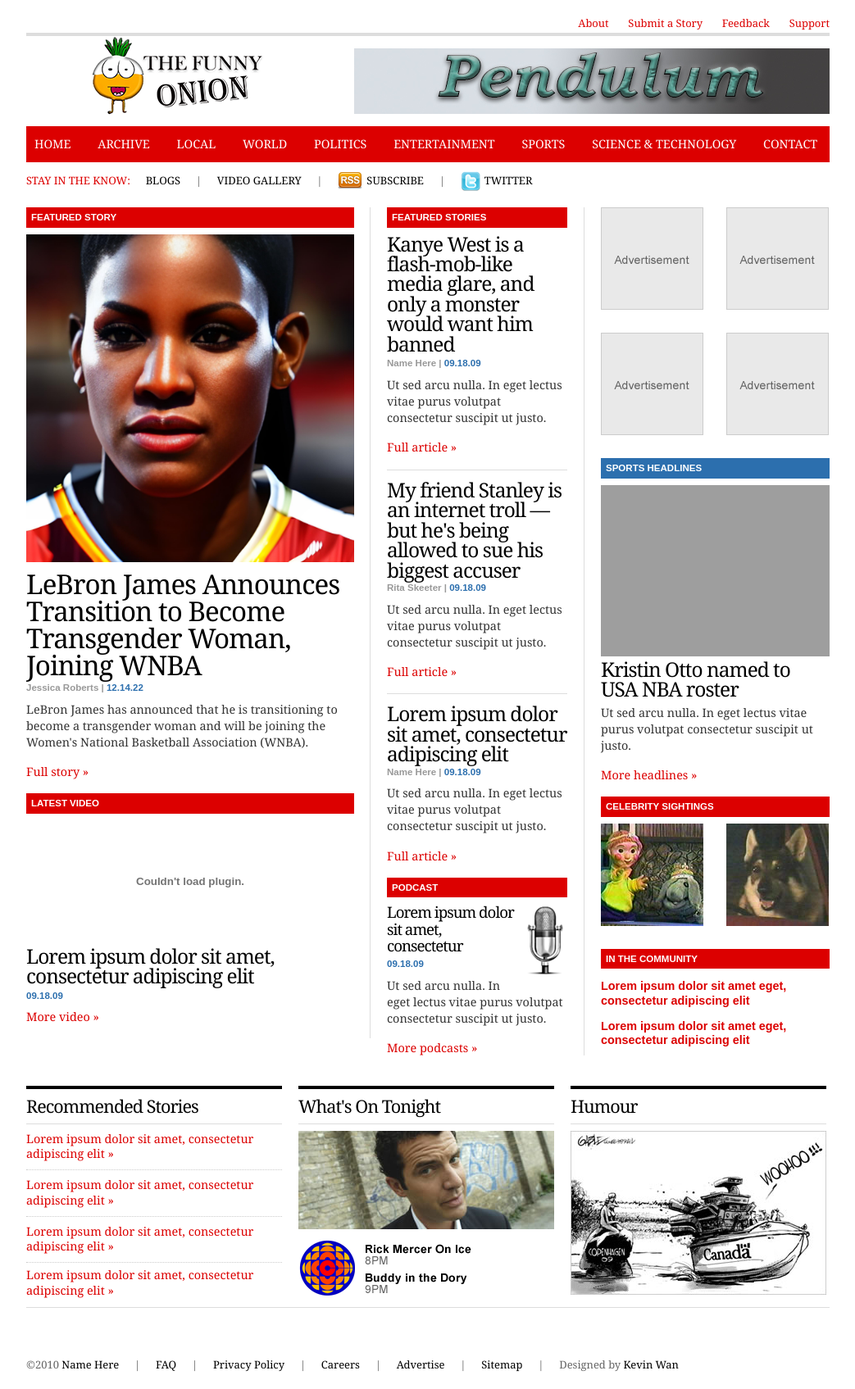
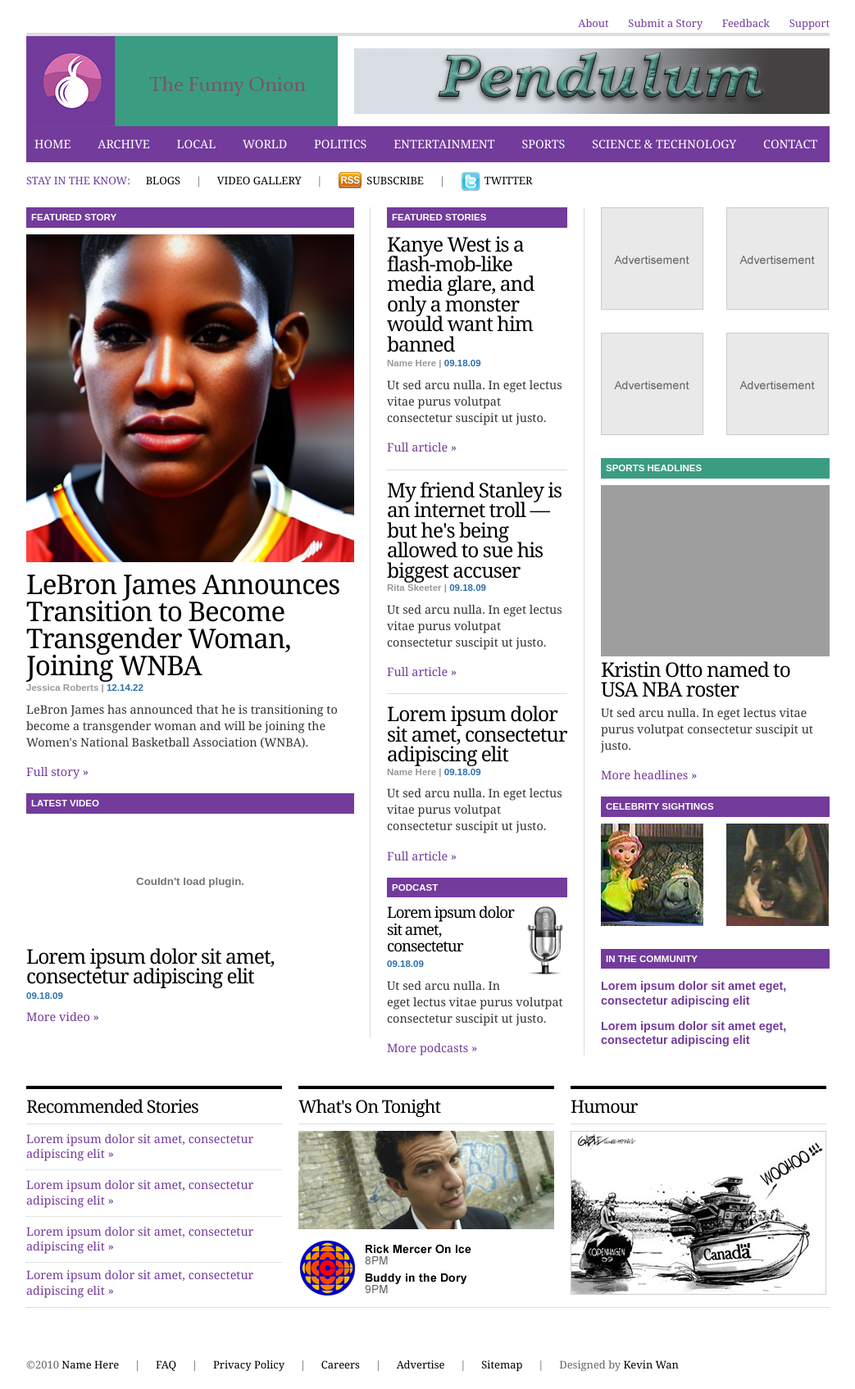
Before and after one commit to KevinWan123/TheFunnyOnion, a PHP site: page /Sports.html in a window 1280 px wide. Shown: the whole page at 82% size, without its empty margins (118-1161 px from the left). Run offline with PHP 8.4, Linux system fonts and the light colour scheme; grey boxes are pictures that could not be loaded.

Commit message:
Website redesign

```diff
--- a/About.html
+++ b/About.html
@@ -12,6 +12,8 @@
   gtag('config', 'G-Z66FDLBJNE');
 </script>
 
+<!--Browser logo-->
+<link rel="shortcut icon" href="img/icons/browser.ico"/>
 
 
 <title>The Funny Onion</title>
@@ -33,7 +35,7 @@
 <!-- END TOP -->
 <!-- BEGIN HEADER -->
 <div id="header">
-  <div id="logo"> <a href="#"><img src="img/wireframe/logo.png" alt="" /></a> </div>
+  <div id="logo"> <a href="#"><img src="img/wireframe/logo.jpg" alt="" /></a> </div>
   <div id="ad"> <a href="https://github.com/KevinWan123/PendulumSimulation"><img src="img/Pendulum.jpg"></a></div>
 </div>
 <!-- END HEADER -->
--- a/Entertainment/NTF.html
+++ b/Entertainment/NTF.html
@@ -1,6 +1,10 @@
 <!DOCTYPE html PUBLIC "-//W3C//DTD XHTML 1.0 Strict//EN" "http://www.w3.org/TR/xhtml1/DTD/xhtml1-strict.dtd">
 <html xmlns="http://www.w3.org/1999/xhtml" lang="en" xml:lang="en">
 <head>
+
+  <!--Browser logo-->
+<link rel="shortcut icon" href="img/icons/browser.ico"/>
+
 <!--Open Graph Tags-->
 <meta property="og:title" content="The Funny Onion" />
 <meta property="og:type" content="website" />
@@ -47,7 +51,7 @@
 <!-- END TOP -->
 <!-- BEGIN HEADER -->
 <div id="header">
-  <div id="logo"> <a href="#"><img src="../img/wireframe/logo.png" alt=""/></a> </div>
+  <div id="logo"> <a href="#"><img src="../img/wireframe/logo.jpg" alt=""/></a> </div>
   <div id="ad"> <img src="../img/ad-blank.png" alt="" /> </div>
 </div>
 <!-- END HEADER -->
--- a/Entertainment/Stanley.html
+++ b/Entertainment/Stanley.html
@@ -12,6 +12,9 @@
   gtag('config', 'G-Z66FDLBJNE');
 </script>
 
+
+<!--Browser logo-->
+<link rel="shortcut icon" href="img/icons/browser.ico"/>
 
 <title>The Funny Onion</title>
 <meta http-equiv="content-type" content="text/html; charset=utf-8" />
@@ -31,7 +34,7 @@
 <!-- END TOP -->
 <!-- BEGIN HEADER -->
 <div id="header">
-  <div id="logo"> <a href="#"><img src="../img/wireframe/logo.png" alt=""/></a> </div>
+  <div id="logo"> <a href="#"><img src="../img/wireframe/logo.jpg" alt=""/></a> </div>
   <div id="ad"> <img src="../img/ad-blank.png" alt="" /> </div>
 </div>
 <!-- END HEADER -->
--- a/Local.html
+++ b/Local.html
@@ -29,7 +29,7 @@
 <!-- END TOP -->
 <!-- BEGIN HEADER -->
 <div id="header">
-  <div id="logo"> <a href="#"><img src="img/wireframe/logo.png" alt="" /></a> </div>
+  <div id="logo"> <a href="#"><img src="img/wireframe/logo.jpg" alt="" /></a> </div>
   <div id="ad"> <a href="https://github.com/KevinWan123/PendulumSimulation"><img src="img/Pendulum.jpg"></a></div>
 </div>
 <!-- END HEADER -->
--- a/Political/DonaldTrumpvJoe.html
+++ b/Political/DonaldTrumpvJoe.html
@@ -12,6 +12,8 @@
   gtag('config', 'G-Z66FDLBJNE');
 </script>
 
+<!--Browser logo-->
+<link rel="shortcut icon" href="img/icons/browser.ico"/>
 
 <title>The Funny Onion</title>
 <meta http-equiv="content-type" content="text/html; charset=utf-8" />
@@ -31,7 +33,7 @@
 <!-- END TOP -->
 <!-- BEGIN HEADER -->
 <div id="header">
-  <div id="logo"> <a href="#"><img src="../img/wireframe/logo.png" alt=""/></a> </div>
+  <div id="logo"> <a href="#"><img src="../img/wireframe/logo.jpg" alt=""/></a> </div>
   <div id="ad"> <img src="../img/ad-blank.png" alt="" /> </div>
 </div>
 <!-- END HEADER -->
--- a/Political/GunLaw.html
+++ b/Political/GunLaw.html
@@ -12,6 +12,8 @@
   gtag('config', 'G-Z66FDLBJNE');
 </script>
 
+<!--Browser logo-->
+<link rel="shortcut icon" href="img/icons/browser.ico"/>
 
 <title>The Funny Onion</title>
 <meta http-equiv="content-type" content="text/html; charset=utf-8" />
--- a/Political/SpeechTax.html
+++ b/Political/SpeechTax.html
@@ -12,6 +12,8 @@
   gtag('config', 'G-Z66FDLBJNE');
 </script>
 
+<!--Browser logo-->
+<link rel="shortcut icon" href="img/icons/browser.ico"/>
 
 <title>The Funny Onion</title>
 <meta http-equiv="content-type" content="text/html; charset=utf-8" />
@@ -69,7 +71,7 @@
 
     <div class="Title">Joe Biden's Controversial Plan to Tax Speech Writing Skills Causes Outrage</div>
     <div class="Date">December 18, 2022 - John Smith</div>
-    <div class="Image"><img src="../img/SpeechTax.png" width="450"></div></div>
+    <div class="Image"><img src="../img/SpeechTax.jpg" width="450"></div></div>
     <div class="News">
       <p>The President of the United States, Joe Biden, has announced a plan to nationally tax speech writing skills in an attempt to reduce the national deficit. The proposed tax would be levied on all Americans who earn income from writing speeches, regardless of whether or not they are professional writers. </p>
 <p>Biden stated that this tax would not only help to reduce the deficit, but it would also encourage more people to become involved in public speaking. He believes that this would help to improve the quality of political discourse in the United States, as more people would be motivated to engage in public speaking and share their ideas and perspectives. </p>
--- a/Science.html
+++ b/Science.html
@@ -12,6 +12,8 @@
   gtag('config', 'G-Z66FDLBJNE');
 </script>
 
+<!--Browser logo-->
+<link rel="shortcut icon" href="img/icons/browser.ico"/>
 
 <title>The Funny Onion</title>
 <meta http-equiv="content-type" content="text/html; charset=utf-8" />
--- a/Science/FracturedArm.html
+++ b/Science/FracturedArm.html
@@ -12,6 +12,8 @@
   gtag('config', 'G-Z66FDLBJNE');
 </script>
 
+<!--Browser logo-->
+<link rel="shortcut icon" href="img/icons/browser.ico"/>
 
 <title>The Funny Onion</title>
 <meta http-equiv="content-type" content="text/html; charset=utf-8" />
--- a/Sports.html
+++ b/Sports.html
@@ -12,6 +12,8 @@
   gtag('config', 'G-Z66FDLBJNE');
 </script>
 
+<!--Browser logo-->
+<link rel="shortcut icon" href="img/icons/browser.ico"/>
 
 <title>The Funny Onion</title>
 <meta http-equiv="content-type" content="text/html; charset=utf-8" />
@@ -30,7 +32,7 @@
 <!-- END TOP -->
 <!-- BEGIN HEADER -->
 <div id="header">
-  <div id="logo"> <a href="#"><img src="img/wireframe/logo.png" alt="" /></a> </div>
+  <div id="logo"> <a href="#"><img src="img/wireframe/logo.jpg" alt="" /></a> </div>
   <div id="ad"> <a href="https://github.com/KevinWan123/PendulumSimulation"><img src="img/Pendulum.jpg"></a></div>
 </div>
 <!-- END HEADER -->
--- a/css/global.css
+++ b/css/global.css
@@ -38,7 +38,7 @@
   width: 980px;
   height: 44px;
   margin: 0 auto;
-  background: #dc0000;
+  background: #733b9c;
 }
 
 #nav-bottom {
@@ -154,7 +154,7 @@
 }
 
 #top li a {
-  color: #dc0000;
+  color: #733b9c;
   text-decoration: none;
 }
 
@@ -225,7 +225,7 @@
 }
 
 #sub-nav li.title {
-  color: #dc0000;
+  color: #733b9c;
 }
 
 /* FOOTER MENU */
@@ -288,7 +288,7 @@
 }
 
 #headlines h1 a:hover, #headlines h2 a:hover, #headlines h3 a:hover, #headlines h4 a:hover, #sidebars h3 a:hover {
-  color: #dc0000;
+  color: #733b9c;
   text-decoration: underline;
 }
 
@@ -300,11 +300,11 @@
   color: #fff;
   margin: 0 0 8px 0;
   padding: 7px 6px 6px 6px;
-  background: #dc0000;
+  background: #733b9c;
 }
 
 #sidebars h2.heading-blue {
-  background: #2c6fae;
+  background: #3a9d81;
 }
 
 #sidebars h4 {
@@ -315,7 +315,7 @@
 }
 
 #sidebars h4 a {
-  color: #dc0000;
+  color: #733b9c;
   text-decoration: none;
 }
 
@@ -342,12 +342,12 @@
 }
 
 #main p a, #sidebars p a {
-  color: #dc0000;
+  color: #733b9c;
   text-decoration: none;
 }
 
 #main p a:hover, #sidebars p a:hover {
-  color: #dc0000;
+  color: #733b9c;
   text-decoration: underline;
 }
 
@@ -383,7 +383,7 @@
 }
 
 #extras li a {
-  color: #dc0000;
+  color: #733b9c;
   text-decoration: none;
 }
 
@@ -396,6 +396,7 @@
 
 #logo img {
   border: 0;
+  width: 280;
 }
 
 #ad img {
--- a/political.html
+++ b/political.html
@@ -11,6 +11,9 @@
 
   gtag('config', 'G-Z66FDLBJNE');
 </script>
+
+<!--Browser logo-->
+<link rel="shortcut icon" href="img/icons/browser.ico"/>
 
 
 <title>The Funny Onion</title>
@@ -30,7 +33,7 @@
 <!-- END TOP -->
 <!-- BEGIN HEADER -->
 <div id="header">
-  <div id="logo"> <a href="#"><img src="img/wireframe/logo.png" alt="" /></a> </div>
+  <div id="logo"> <a href="#"><img src="img/wireframe/logo.jpg" alt="" /></a> </div>
   <div id="ad"> <img src="img/ad-blank.png" alt="" /> </div>
 </div>
 <!-- END HEADER -->
```
Also changed, not shown: Entertainment.html (+5 -2 lines), index.html (+8 -3 lines), img/icons/browser.ico (added), img/wireframe/logo.jpg (added), img/wireframe/logo.png (deleted).
